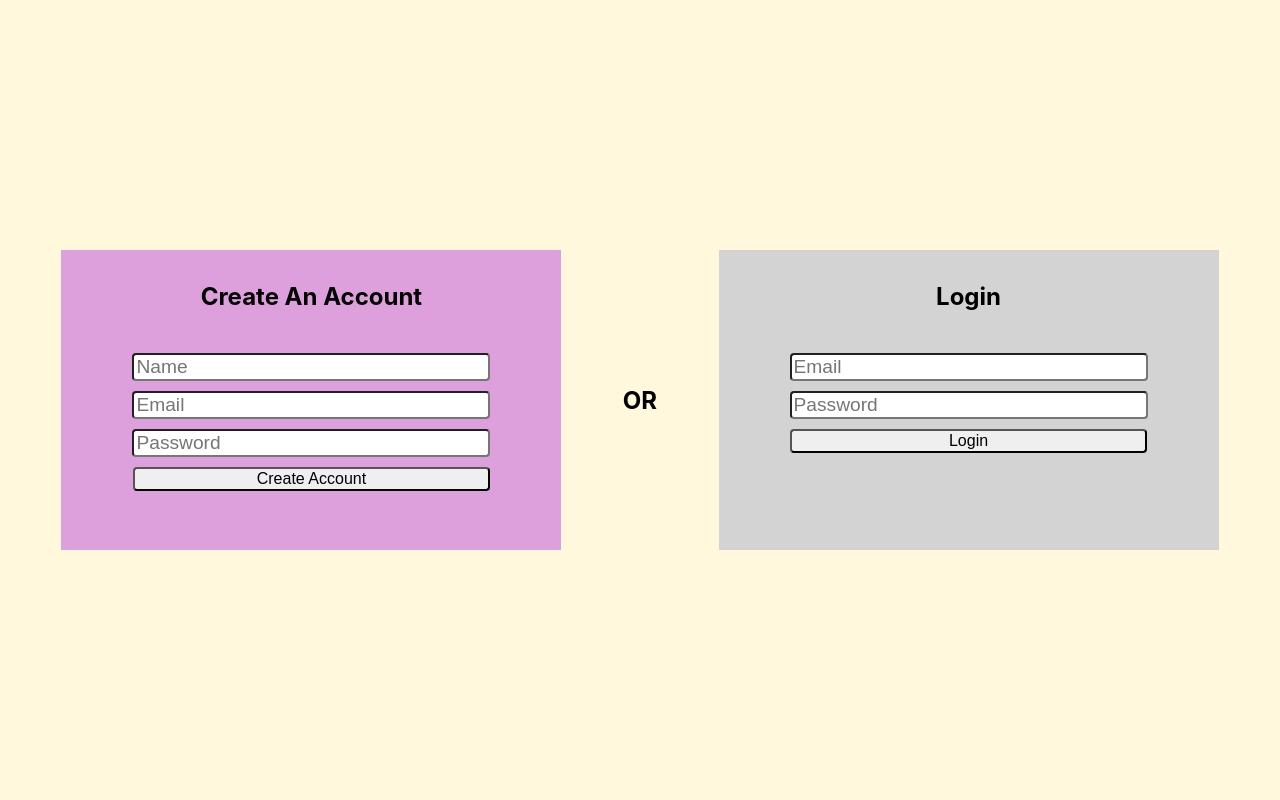
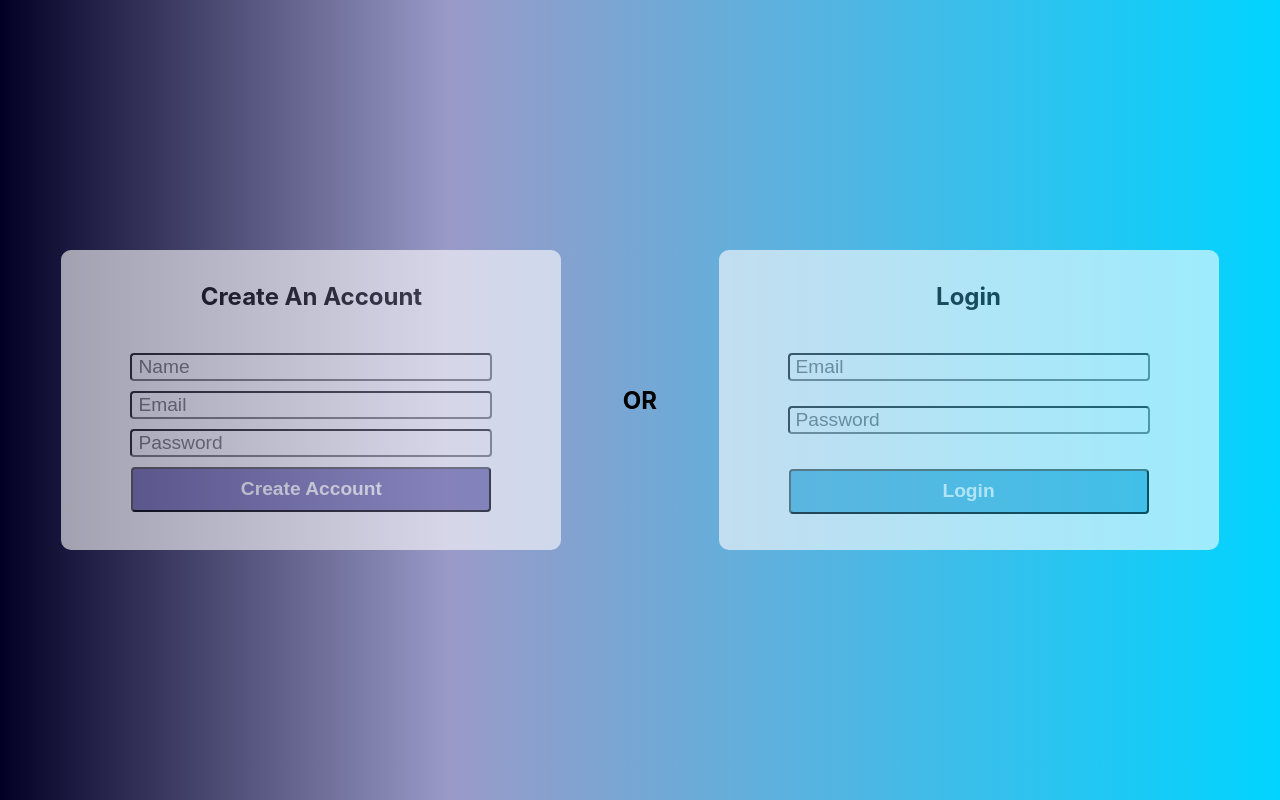
Before and after one commit to jogren/TuneInLater, a React (Create React App) app: page /login in a window 1280 px wide. Built offline with nearby package versions, Linux system fonts and the light colour scheme.

Commit message:
Change layout

```diff
--- a/src/components/Login/Login.css
+++ b/src/components/Login/Login.css
@@ -1,5 +1,6 @@
 .account-container {
-    background-color: cornsilk;
+    background: rgb(2,0,36);
+    background: linear-gradient(90deg, rgba(2,0,36,1) 0%, rgba(9,9,121,0.4108018207282913) 35%, rgba(0,212,255,1) 100%);
     min-height: 100vh;
     display:flex;
     justify-content: space-evenly;
@@ -11,7 +12,9 @@ h4 {
 }
 
 .create-account-container {
-    background-color: plum;
+    border-radius: 10px;
+    background-color:white;
+    opacity: 0.6;
     display: flex;
     width: 500px;
     height: 300px;
@@ -21,7 +24,9 @@ h4 {
 }
 
 .login-container {
-    background-color: lightgrey;
+    border-radius: 10px;
+    background-color:white;
+    opacity: 0.6;
     width: 500px;
     height: 300px;
     display: flex;
@@ -29,6 +34,12 @@ h4 {
     flex-direction: column;
     align-items: center;
     text-align:center;
+    /* justify-content:space-evenly; */
+}
+
+.login-email,
+.login-password {
+    margin-bottom: 25px
 }
 
 input {
@@ -37,6 +48,7 @@ input {
     margin-top: 10px;
     width: 350px;
     font-size:1.2em;
+    padding-left:6px;
 
 }
 
@@ -47,8 +59,19 @@ input {
 }
 
 button {
-    width: 357px;
+    width: 360px;
     margin-top: 10px;
-    font-size: 1em;
+    font-size: 1.2em;
     border-radius: 4px;
+    height:45px;
+    font-weight: bold;
+    color:white;
 }
+
+.create-account-button {
+    background-color: #7973b3;
+}
+
+.login-button {
+    background-color: #5db9e0;
+}
--- a/src/components/Login/Login.js
+++ b/src/components/Login/Login.js
@@ -75,6 +75,7 @@ class Login extends Component {
           <h4>Login</h4>
           <form className="login-form">
             <input
+            className="login-email"
               type="text"
               placeholder="Email"
               name="loginEmail"
@@ -82,6 +83,7 @@ class Login extends Component {
               onChange={(e) => this.handleChange(e)}
             />
             <input
+            className="login-password"
               type="text"
               placeholder="Password"
               name="loginPassword"
```
